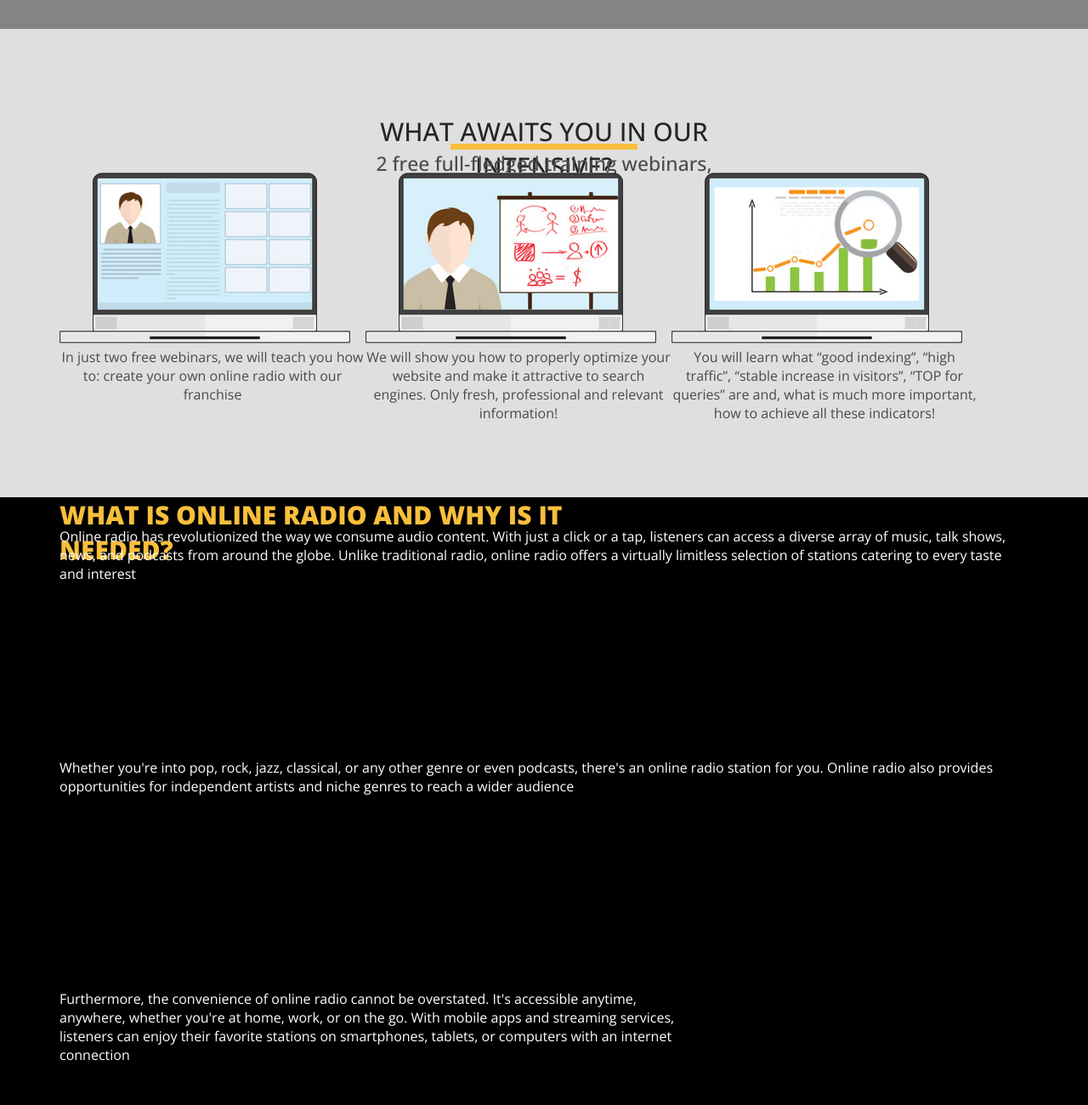
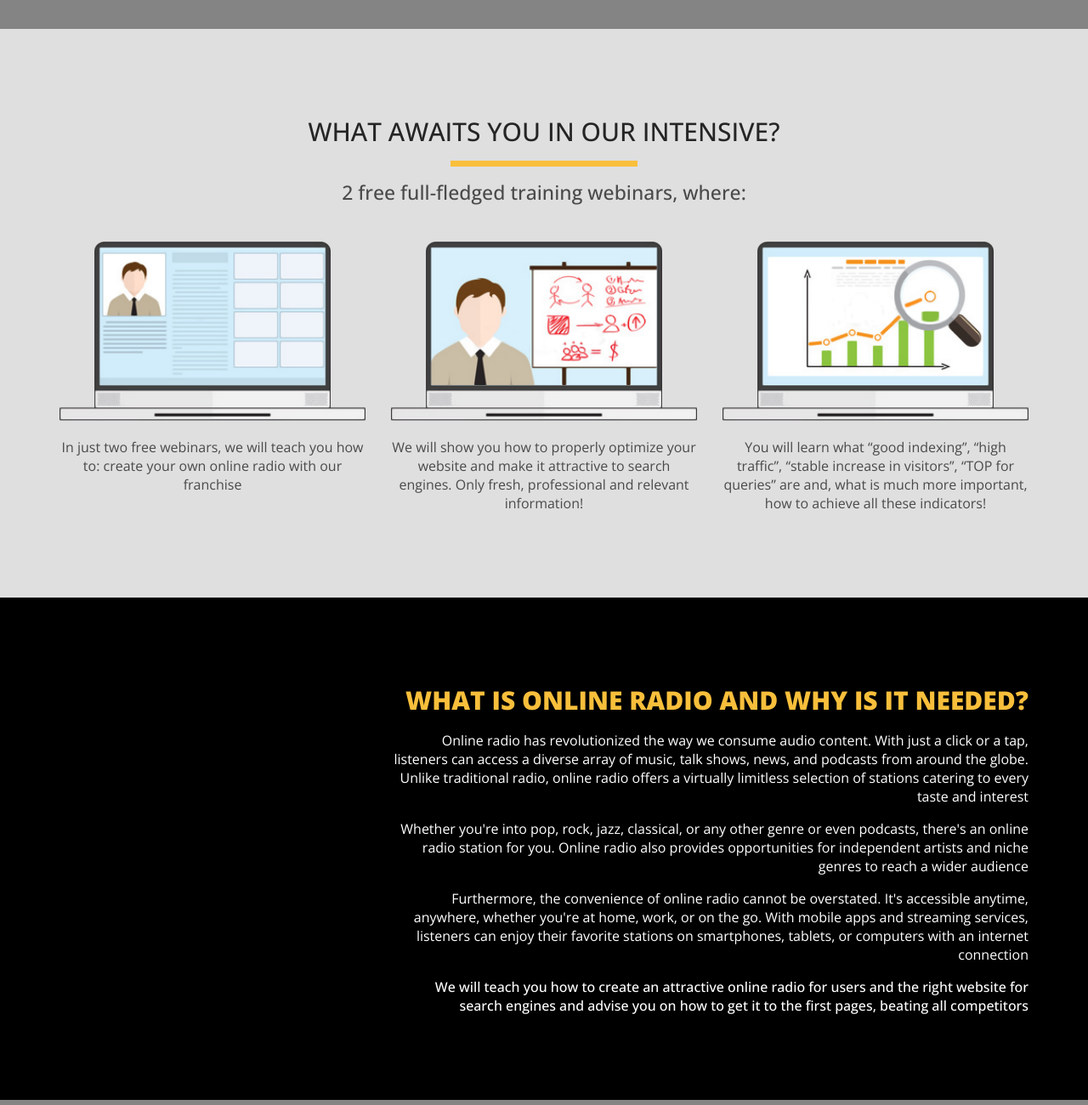
Before and after one commit to ygfycycycy/radio, a plain HTML site: page index.html in a window 1280 px wide. Shown: the part 820-2120 px from the top of the page at 85% size. Drawn offline with nearby package versions, Linux system fonts and the light colour scheme.

Commit message:
create section online

```diff
--- a/index.html
+++ b/index.html
@@ -58,35 +58,48 @@
 
 	<section class="intensive">
 		<div class="container">
-			<h2 class="intensivetitle">What awaits you in our intensive?</h2>
+			<h2 class="intensive__title">What awaits you in our intensive?</h2>
 			<div class="divider"></div>
-			<div class="intensivetext">2 free full-fledged training webinars, where:</div>
+			<div class="intensive__text">2 free full-fledged training webinars, where:</div>
 
 			<div class="intensive-items">
 
-				<div>
-					<img class="intensiveitemsimgA" src="image/Icon1.png" alt="">
-					<div class="intensiveitemstextA">In just two free webinars, we will teach you how to: create your
+				<div class="intensive-item">
+					<div class="intensive-item__img">
+						<img src="image/Icon1.png" alt="">
+					</div>
+
+					<div class="intensive-item__text">In just two free webinars, we will teach you how to: create your
 						own
 						online radio with our
 						franchise</div>
 				</div>
 
-				<div>
-					<img class="intensiveitemsimgB" src="image/Icon2.png" alt="">
-					<div class="intensiveitemstextB">We will show you how to properly optimize your website and make it
+
+				<div class="intensive-item">
+					<div class="intensive-item__img">
+						<img src="image/Icon2.png" alt="">
+					</div>
+
+					<div class="intensive-item__text">We will show you how to properly optimize your website and make it
 						attractive to search engines.
 						Only fresh, professional and relevant information!</div>
 				</div>
 
 				<div>
-					<img class="intensiveitemsimgC" src="image/Icon3.png" alt="">
-					<div class="intensiveitemstextC">You will learn what “good indexing”, “high traffic”, “stable
+
+					<div class="intensive-item">
+						<div class="intensive-item__img">
+							<img src="image/Icon3.png" alt="">
+						</div>
+						<div class="intensive-item__text">You will learn what “good indexing”, “high traffic”, “stable
 							increase
 							in
 							visitors”, “TOP for
 							queries” are and, what is much more important, how to achieve all these indicators!</div>
 					</div>
+
+
 
 				</div>
 
@@ -96,8 +109,8 @@
 	<section class="online">
 		<div class="container">
 			<h2 class="titleOnline">What is online radio and why is it needed?</h2>
-
-			<p class="onlineradioA">
+			<div class="onlineradio">
+				<p class="onlineradio__item">
 					Online radio has revolutionized the way we consume audio content. With just a click or a tap,
 					listeners can access a diverse array of music, talk shows, news, and podcasts from around the globe.
 					Unlike
@@ -108,28 +121,33 @@
 				</p>
 
 
-			<p class="onlineradioB">
-
-				Whether you're into pop, rock, jazz, classical, or any other genre or even podcasts, there's an online
+				<p class="onlineradio__item">
+					Whether you're into pop, rock, jazz, classical, or any other genre or even podcasts, there's an
+					online
 					radio
-				station for you. Online radio also provides opportunities for independent artists and niche genres to
+					station for you. Online radio also provides opportunities for independent artists and niche genres
+					to
 					reach
 					a
 					wider audience
 				</p>
 
-			<p class="onlineradioC">
-				Furthermore, the convenience of online radio cannot be overstated. It's accessible anytime, anywhere,
+				<p class="onlineradio__item">
+					Furthermore, the convenience of online radio cannot be overstated. It's accessible anytime,
+					anywhere,
 					whether
-				you're at home, work, or on the go. With mobile apps and streaming services, listeners can enjoy their
+					you're at home, work, or on the go. With mobile apps and streaming services, listeners can enjoy
+					their
 					favorite
 					stations on smartphones, tablets, or computers with an internet connection
 				</p>
 
-			<p class="gggg">We will teach you how to create an attractive online radio for users and the right website
+				<p class="onlineradio__item gggg">We will teach you how to create an attractive online radio for users and the right
+					website
 					for
 					search engines and advise you on how to get it to the first pages, beating all competitors
 				</p>
+			</div>
 		</div>
 	</section>
 
--- a/style.css
+++ b/style.css
@@ -1,4 +1,4 @@
-*{
+* {
   margin: 0;
   padding: 0;
   box-sizing: border-box;
@@ -20,15 +20,8 @@ body {
   padding: 22px 0px 53px 0px;
 }
 
-.intensive {
+.online {
   background-color: black;
-
-}
-
-.online {
-
-  background-color: black;
-
 }
 
 .manyImage {
@@ -77,8 +70,7 @@ body {
 
 
 .class {
-  max-width: 687px;
-  height: 41px;
+
   top: 340px;
   left: 617px;
   text-transform: uppercase;
@@ -90,7 +82,7 @@ body {
 }
 
 .radio__text {
-  margin-bottom:75px;
+  margin-bottom: 75px;
   height: 77px;
   top: 401px;
   left: 389px;
@@ -141,9 +133,15 @@ body {
 }
 
 
-.intensivetitle {
-  max-width: 541px;
-  height: 35px;
+
+.intensive {
+  padding-top: 100px;
+  padding-bottom: 100px;
+  background: #dfdfdf;
+}
+
+.intensive__title {
+  margin-top: 42px;
   top: 80px;
   left: 691px;
   color: #252525;
@@ -155,102 +153,84 @@ body {
 
 }
 
-.intensivetext {
-  max-width: 446px;
-  height: 27px;
-  top: 151px;
-  left: 738px;
+.intensive__text {
   color: #4A4A4A;
   text-align: center;
   font-size: 23px;
   font-weight: 500;
-  margin: 0px auto;
+  margin-bottom: 42px;
+
+}
+
+.intensive-items {
+  display: flex;
+  justify-content: space-between;
+}
+
+.intensive-item {
+  max-width: 360px;
+}
+
+.intensive-item__text {
+  color: #4A4A4A;
+  text-align: center;
+}
+
+
+
+.intensive-item__img {
+  width: 100%;
+  margin-bottom: 15px;
+}
+
+
+
+.intensive-item__img img {
+  width: 100%;
+
+}
+
+.online {
+  padding-top: 100px;
+  padding-bottom: 100px;
+}
+
+.titleOnline {
+  margin-bottom: 16px;
+  text-transform: uppercase;
+  color: #F9BF3B;
+  text-align: right;
+  font-size: 30px;
+  font-weight: 900;
+}
+
+.onlineradio__item {
+  margin-bottom: 16px;
+
+  max-width: 750px;
+}
+
+.onlineradio {
+  color: #ffffff;
+  text-align: right;
+  font-size: 16px;
+  font-weight: 300;
+
+  display: flex;
+  flex-direction: column;
+  align-items: flex-end;
 
 }
 
 
-.intensiveitemstextA {
-  max-width: 360px;
-  height: 42px;
-  top: 436px;
-  left: 391px;
-  color: #4A4A4A;
-  text-align: center;
-  font-size: 16px;
-  font-weight: 300;
-}
-
-.intensiveitemstextB {
-  max-width: 360px;
-  height: 63px;
-  top: 436px;
-  left: 781px;
-  color: #4A4A4A;
-  text-align: center;
-  font-size: 16px;
-  font-weight: 300;
-}
-
-.intensiveitemstextC {
-  max-width: 360px;
-  height: 76px;
-  top: 436px;
-  left: 1171px;
-  color: #4A4A4A;
-  text-align: center;
-  font-size: 16px;
-  font-weight: 300;
-}
-
-.titleOnline {
-  max-width: 673px;
-  height: 35px;
-  top: 100px;
-  left: 857px;
-  text-transform: uppercase;
-  color: #F9BF3B;
-
-  font-size: 30px;
-  font-weight: 900;
-}
-
-
-.onlineradioA {
-  height: 272px;
-  top: 151px;
-  left: 780px;
-  color: #ffffff;
-
-  font-size: 16px;
-  font-weight: 300;
-}
-
-.onlineradioB {
-  height: 272px;
-  top: 151px;
-  left: 780px;
-  color: #ffffff;
-
-  font-size: 16px;
-  font-weight: 300;
-}
-
-.onlineradioC {
-  max-width: 750px;
-  height: 272px;
-  top: 151px;
-  left: 780px;
-  color: #ffffff;
-
-  font-size: 16px;
-  font-weight: 300;
-}
 
 .gggg {
-
+  text-align: right;
   color: #ffffff;
   font-size: 16px;
-  font-weight: 900;
+  font-weight: 500;
+
+  margin-bottom: 0px;
 }
 
 
@@ -345,13 +325,6 @@ div.j {
 
 
 
-.intensive {
-
-  padding-top: 100px;
-  padding-bottom: 100px;
-
-  background: #dfdfdf;
-}
 
 
 .divider {
@@ -360,14 +333,12 @@ div.j {
   max-width: 220px;
   height: 7px;
 
-  margin: 0 auto;
+  margin: 14px auto;
 
 
 }
 
-.intensive-items {
-  display: flex;
-}
+
 
 .manyLogo {
   display: flex;
```
Lines whose indentation alone changed are shown as unchanged.
